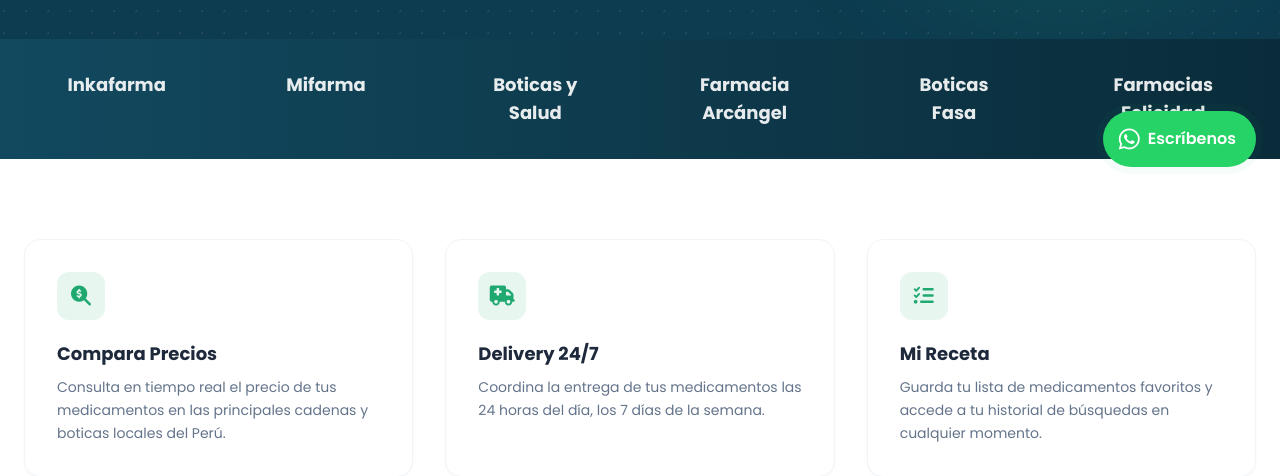
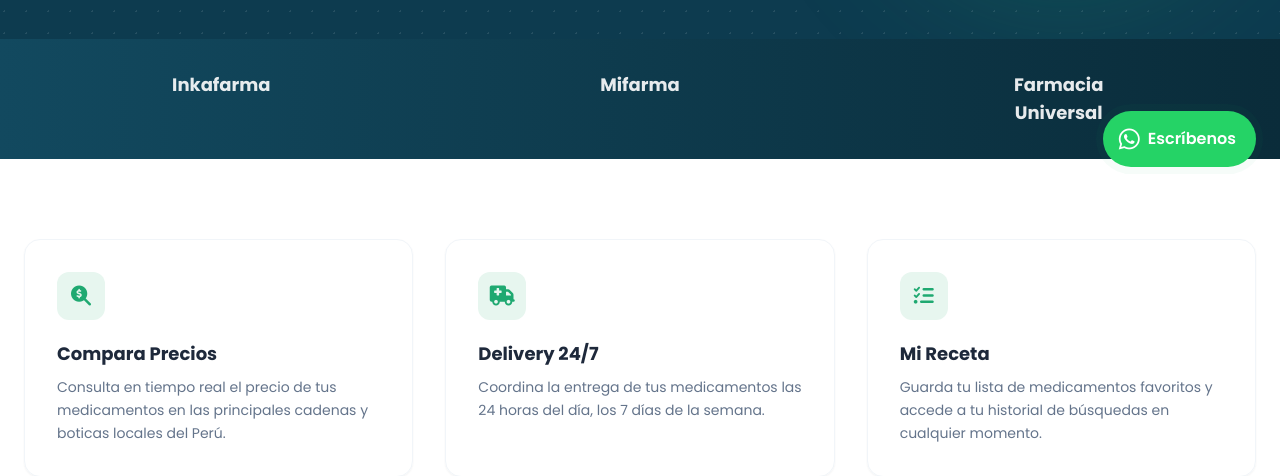
Before and after one commit to fernando123456789-crypto/farmapulse, a Flask app: page / in a window 1280 px wide. Shown: the part 609-1085 px from the top of the page. Run offline with Flask 3, Linux system fonts and the light colour scheme; some libraries are stand-ins or nearby versions.

Commit message:
Dejar solo 3 farmacias en el inicio

```diff
--- a/templates/index.html
+++ b/templates/index.html
@@ -85,13 +85,10 @@
 
   <!-- ===================== BANNER FARMACIAS ===================== -->
   <div class="relative mt-10 bg-gradient-to-r from-fpDark2 to-[#0a2c3a]">
-    <div class="max-w-7xl mx-auto px-6 py-8 grid grid-cols-2 md:grid-cols-6 gap-6 text-center">
+    <div class="max-w-7xl mx-auto px-6 py-8 grid grid-cols-3 gap-6 text-center">
       <div class="text-white font-bold text-lg opacity-90">Inkafarma</div>
       <div class="text-white font-bold text-lg opacity-90">Mifarma</div>
-      <div class="text-white font-bold text-lg opacity-90">Boticas y<br>Salud</div>
-      <div class="text-white font-bold text-lg opacity-90">Farmacia<br>Arcángel</div>
-      <div class="text-white font-bold text-lg opacity-90">Boticas<br>Fasa</div>
-      <div class="text-white font-bold text-lg opacity-90">Farmacias<br>Felicidad</div>
+      <div class="text-white font-bold text-lg opacity-90">Farmacia<br>Universal</div>
     </div>
   </div>
 </header>
```
